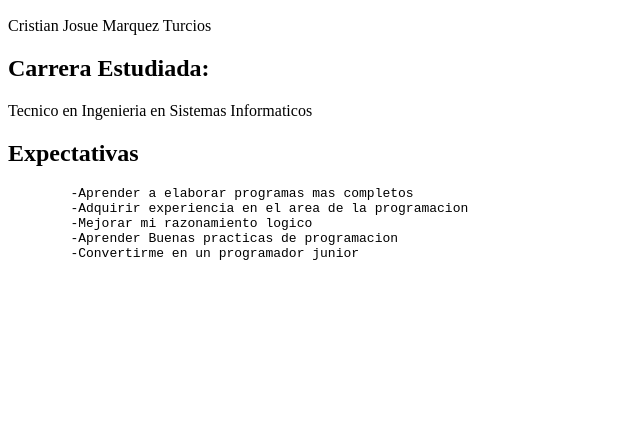
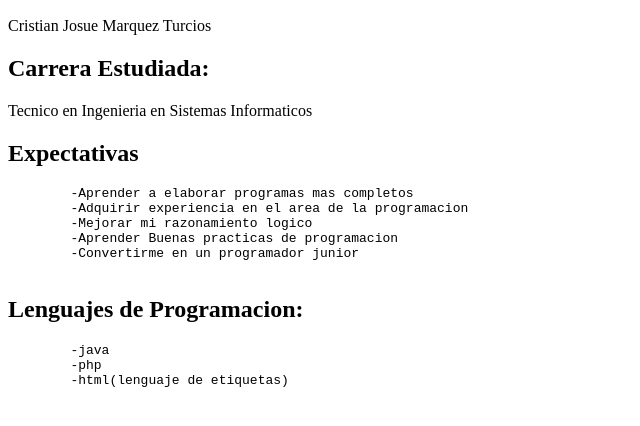
Before and after one commit to ctjmit/Biografia, a plain HTML site: page index.html in a window 1280 px wide. Shown: the part 110-536 px from the top of the page, without its empty margins (0-640 px from the left). Drawn offline with Linux system fonts and the light colour scheme.

Commit message:
agregando lenguajes

```diff
--- a/index.html
+++ b/index.html
@@ -20,6 +20,11 @@
         -Aprender Buenas practicas de programacion
         -Convertirme en un programador junior
     </pre>
-
+    <h2>Lenguajes de Programacion:</h2>
+    <pre>
+        -java
+        -php
+        -html(lenguaje de etiquetas)
+    </pre>
 </body>
 </html>
```
